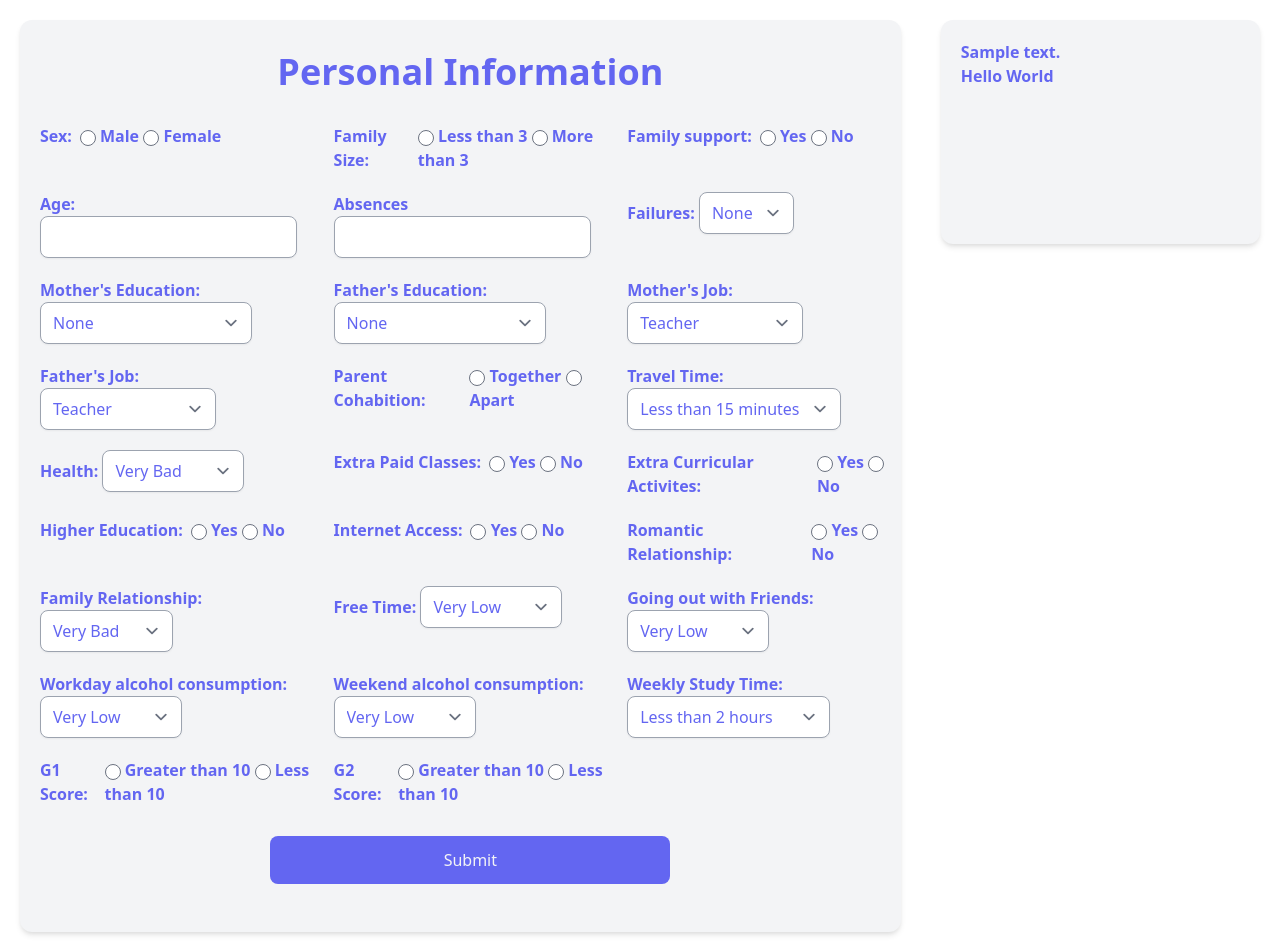
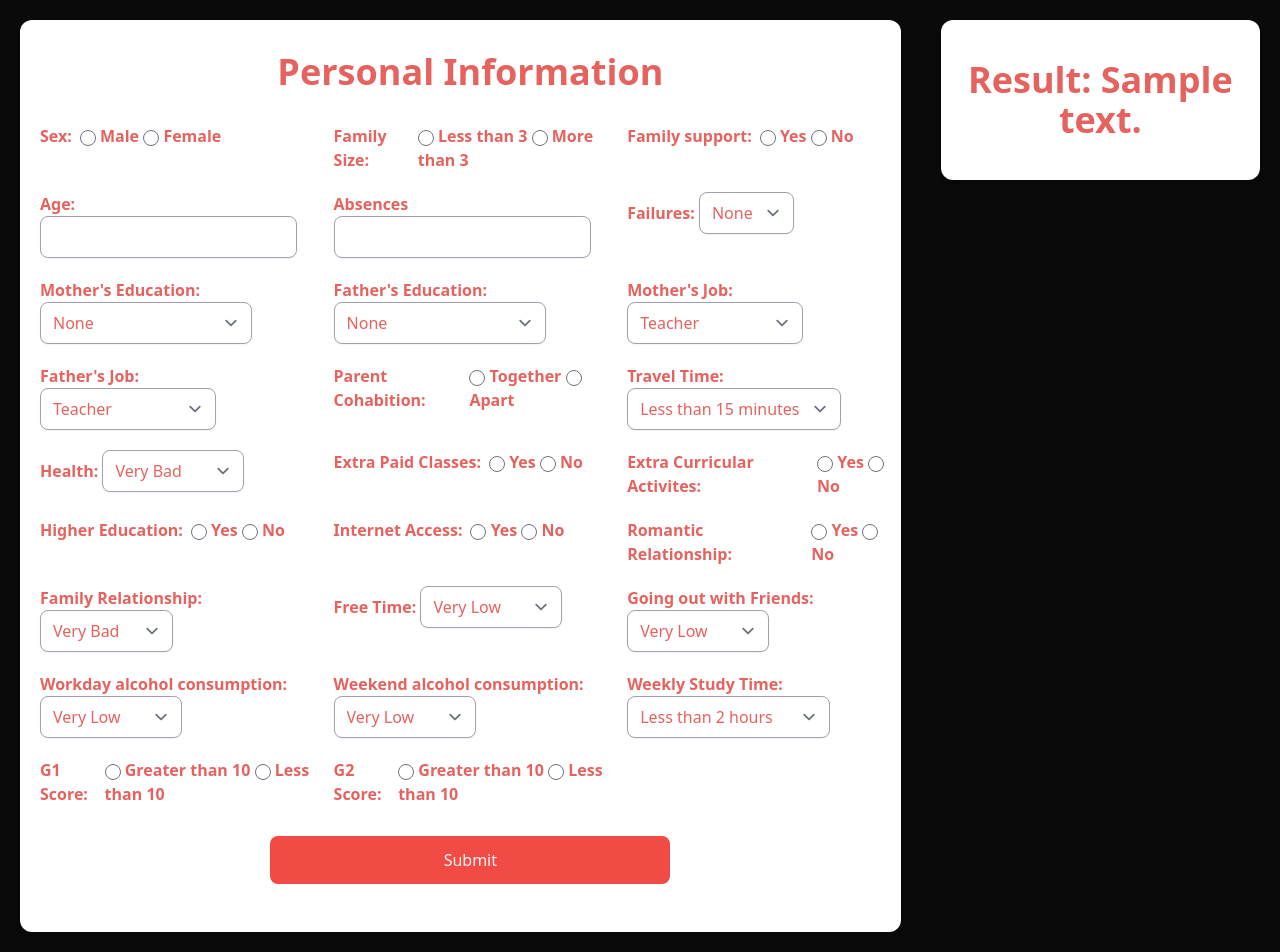
Before and after one commit to nidhi-bhanushali/Result_Prediction, a Flask app: template templates/index.html in a window 1280 px wide. Run offline with Flask 2, Linux system fonts and the light colour scheme; the template is opened without the code that fills it: most values are stand-ins (such as "Sample title", 1, 10 or a date in 2020); style sheets or scripts are compiled from the project's sources.

Commit message:
Final changes

```diff
--- a/app.py
+++ b/app.py
@@ -115,9 +115,13 @@ def predict():
     prediction = model.predict(final_features)
 
     output = round(prediction[0], 2)
+    if(output == 0):
+        prediction_text = 'The student needs assitance'
+    else:
+        prediction_text = 'The student is doing well'
     print(output)
 
-    return render_template('index.html', prediction_text='Sales should be $ {}'.format(output))
+    return render_template('index.html', prediction_text= prediction_text)
 
 if __name__ == '__main__':
     app.run()
--- a/templates/index.html
+++ b/templates/index.html
@@ -15,13 +15,26 @@
         .btn{
             width: 400px;
             margin-top: 30px;
+            background-color: #f14b45;
+        }
+
+        .img{
+            background-color: #0a0a0a;
+        }
+
+        .card{
+            background-color: white;
+        }
+
+        .result{
+            text-align: center;
         }
 
     </style>
 </head>
-<body class="flex font-sans">
+<body class="flex font-sans img" style="color: #E5625E;">
 
-    <div class="text-indigo-500 bg-gray-100 rounded-xl
+    <div class=" card rounded-xl
     shadow-md m-5 pl-5 font-semibold flex justify-center main">
     <div>
         <h1 class="text-center text-4xl font-bold my-8">Personal Information</h1>
@@ -384,7 +397,7 @@
 
             </div>
            <div>
-               <button class="btn bg-indigo-500 text-gray-100 p-3 rounded-lg flex justify-center m-auto">Submit</button>
+               <button class="btn text-gray-100 p-3 rounded-lg flex justify-center m-auto">Submit</button>
            </div>
         </form>
 
@@ -393,10 +406,10 @@
     </div>
     </div>
 
-    <div class="text-indigo-500 bg-gray-100 rounded-xl shadow-md
-    m-5 p-5 font-semibold w-96 h-56">
-        <h2>{{ prediction_text }}</h2>
-        <h2>Hello World</h2>
+    <div class=" card rounded-xl shadow-md
+    m-5 p-5 font-semibold w-96 h-40 text-4xl result pt-10">
+
+        <h1>Result: {{ prediction_text }}</h1>
     </div>
 </body>
 </html>
```
